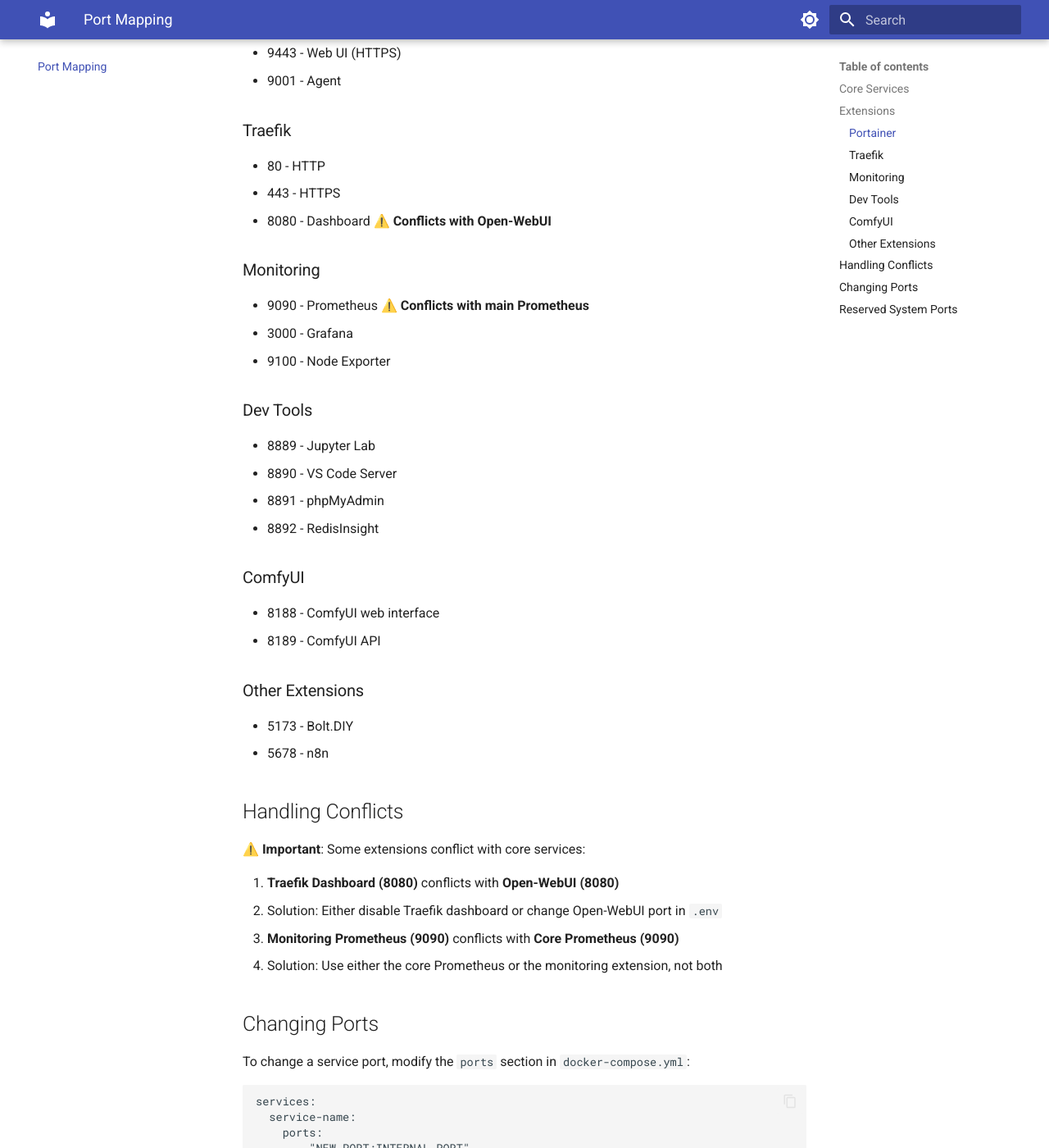
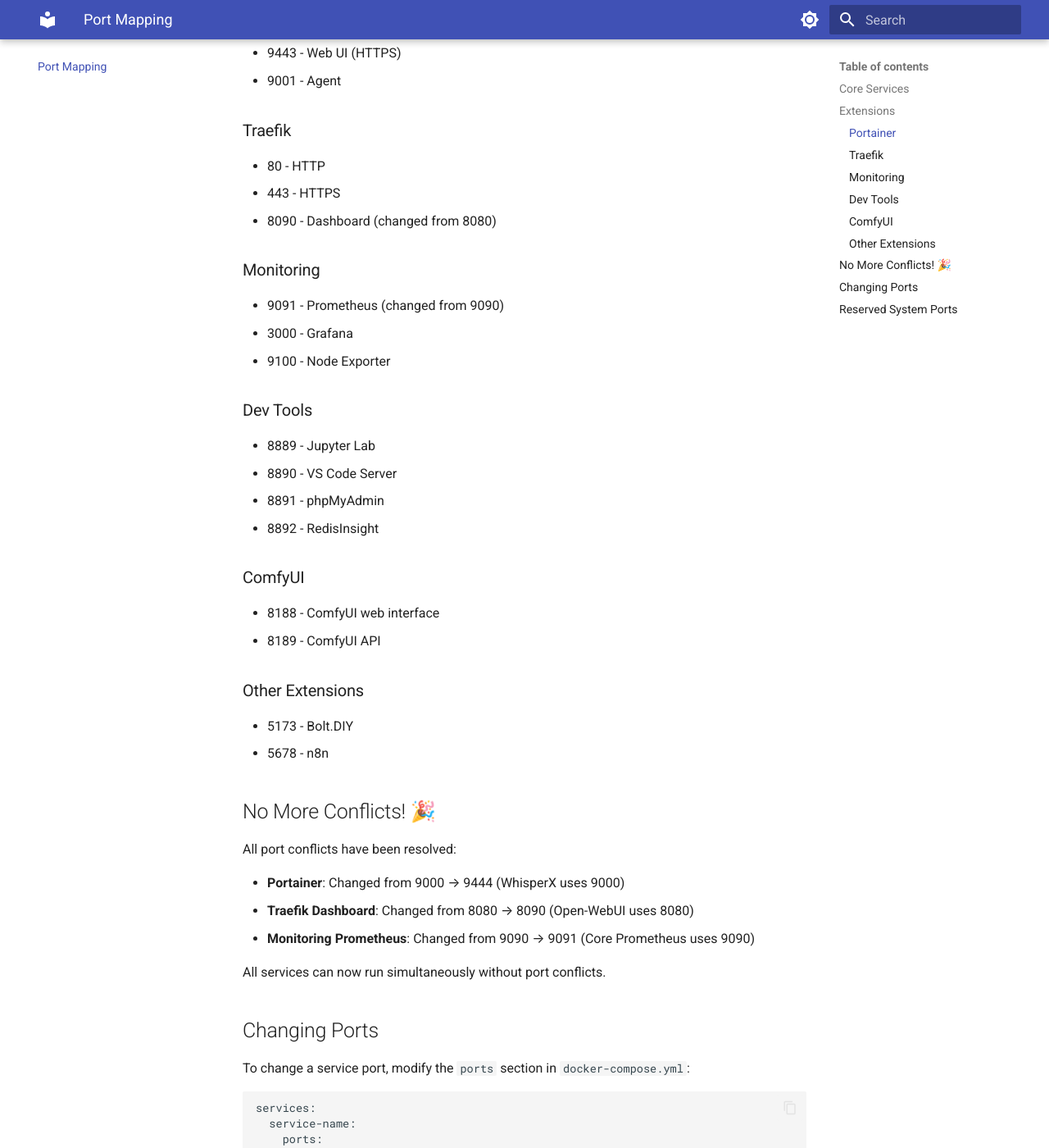
Before and after one commit to Unicorn-Commander/UC-1-Pro, an MkDocs documentation site: the page built from documentation/docs/port-mapping.md, in a window 1280 px wide and 1400 px high, scrolled down 1252 px. Shown: the whole window at 82% size. Built offline with MkDocs 1.6.1 and Material for MkDocs 9.7.7, drawn with Linux system fonts in a browser that asks for light colours.

Commit message:
fix: Resolve ALL port conflicts between extensions and core services
- Traefik dashboard: 8080 → 8090 (was conflicting with Open-WebUI)
- Monitoring Prometheus: 9090 → 9091 (was conflicting with core Prometheus)
- Update all documentation to reflect new ports
- Update port mapping docs to show all conflicts are resolved

Now all services and extensions can run simultaneously without conflicts!

Developed by Magic Unicorn Unconventional Technology & Stuff Inc

```diff
--- a/documentation/docs/port-mapping.md
+++ b/documentation/docs/port-mapping.md
@@ -33,10 +33,10 @@ This document lists all ports used by UC-1 Pro services and extensions to help a
 ### Traefik
 - 80 - HTTP
 - 443 - HTTPS
-- 8080 - Dashboard ⚠️ **Conflicts with Open-WebUI**
+- 8090 - Dashboard (changed from 8080)
 
 ### Monitoring
-- 9090 - Prometheus ⚠️ **Conflicts with main Prometheus**
+- 9091 - Prometheus (changed from 9090)
 - 3000 - Grafana
 - 9100 - Node Exporter
 
@@ -54,15 +54,15 @@ This document lists all ports used by UC-1 Pro services and extensions to help a
 - 5173 - Bolt.DIY
 - 5678 - n8n
 
-## Handling Conflicts
+## No More Conflicts! 🎉
 
-⚠️ **Important**: Some extensions conflict with core services:
+All port conflicts have been resolved:
 
-1. **Traefik Dashboard (8080)** conflicts with **Open-WebUI (8080)**
-   - Solution: Either disable Traefik dashboard or change Open-WebUI port in `.env`
+- **Portainer**: Changed from 9000 → 9444 (WhisperX uses 9000)
+- **Traefik Dashboard**: Changed from 8080 → 8090 (Open-WebUI uses 8080)
+- **Monitoring Prometheus**: Changed from 9090 → 9091 (Core Prometheus uses 9090)
 
-2. **Monitoring Prometheus (9090)** conflicts with **Core Prometheus (9090)**
-   - Solution: Use either the core Prometheus or the monitoring extension, not both
+All services can now run simultaneously without port conflicts.
 
 ## Changing Ports
 
```
Also changed, not shown: extensions/monitoring/README.md, extensions/traefik/README.md, 2 other files.
